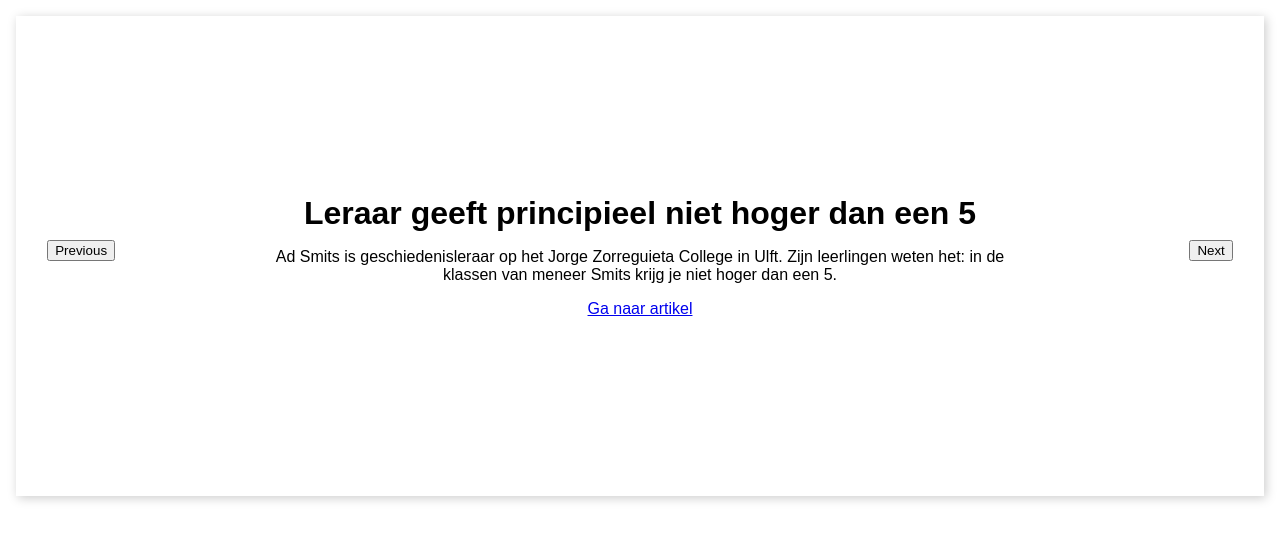
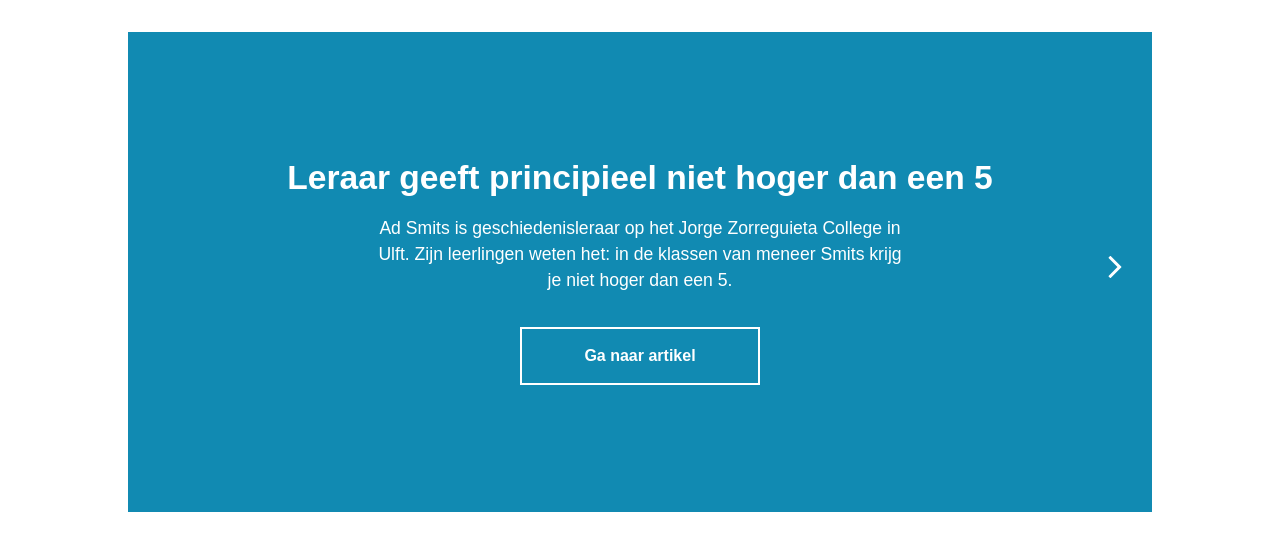
Before and after one commit to yoeripasmans/browser-technologies, a plain HTML site: page opdracht2/carrousel/index.html in a window 1280 px wide. Drawn offline with Linux system fonts and the light colour scheme.

Commit message:
Add files via upload

```diff
--- a/opdracht2/carrousel/index.css
+++ b/opdracht2/carrousel/index.css
@@ -9,13 +9,40 @@ body {
     font-family: sans-serif;
 }
 
+button {
+    background: none;
+    border: 0;
+    color: inherit;
+    cursor: pointer;
+    font: inherit;
+    line-height: normal;
+    overflow: visible;
+    padding: 0;
+    -webkit-appearance: button;
+    /* for input */
+    -webkit-user-select: none;
+    /* for button */
+    -moz-user-select: none;
+    -ms-user-select: none;
+}
+
+.offscreen {
+    display: none;
+}
+
 .carousel {
-	max-width: 100%;
+    max-width: 80%;
     min-height: 30em;
     position: relative;
-    margin: 1em;
-    box-shadow: 2px 2px 10px #ccc;
     overflow: hidden;
+    margin: 2em auto;
+}
+
+@media(max-width: 500px) {
+    .carousel {
+        margin: 0;
+        max-width: 100%;
+    }
 }
 
 .content {
@@ -26,23 +53,31 @@ body {
 }
 
 .content li {
-    margin: 0;
-    padding: 0;
+    margin: 2em auto;
+    padding: 4em;
+    color: #fff;
     list-style: none;
     text-align: center;
     width: 100%;
-
 }
 
-.content li h1{
+.content li h1 {
     margin: 0;
+}
+
+.content li p {
+    text-align: center;
 }
 
 .active {
     height: 30em;
 }
 
-.carouselbox button {
+.carousel .buttons {
+    display: block!important;
+}
+
+.carousel button {
     border: none;
     visibility: hidden;
 }
@@ -77,15 +112,70 @@ margin: 0;
     height: 100%;
     display: flex;
     transition: transform 0.4s;
-	overflow: hidden;
 }
 
 .active li {
     width: 100%;
     height: 100%;
-	padding: 0 15em;
+    padding: 3em;
+    display: inline;
+    margin: auto;
+    color: #fff;
+}
+
+@supports (display: flex) {
+    .active li {
         display: flex;
-	overflow: hidden;
         flex-direction: column;
         justify-content: center;
+        align-items: center;
     }
+}
+
+li a {
+    text-decoration: none;
+    color: #fff;
+    height: 3.6em;
+    border: 2px solid #fff;
+    width: 15em;
+    margin: 1em auto 0 auto;
+    display: flex;
+    align-items: center;
+    justify-content: center;
+    transition: 0.3s;
+    font-weight: 800;
+}
+
+li h1 {
+    font-size: 2.1em;
+    max-width: 30em;
+}
+
+li p {
+    line-height: 1.5;
+    font-size: 1.1em;
+    max-width: 30em;
+    margin: 1em auto;
+}
+
+li a:hover, li a:focus {
+    color: #000;
+    border: none;
+    background-color: #fff;
+}
+
+li:nth-child(1) {
+    background-color: #118AB2;
+}
+
+li:nth-child(2) {
+    background-color: #EF476F;
+}
+
+li:nth-child(3) {
+    background-color: #06D6A0;
+}
+
+li:nth-child(4) {
+    background-color: #073B4C;
+}
--- a/opdracht2/carrousel/index.html
+++ b/opdracht2/carrousel/index.html
@@ -10,36 +10,38 @@
 
 <body>
 	<div class="carousel">
-		<div class="buttons">
+		<div class="buttons" style="display:none">
 			<button class="prev-button">
+			<svg xmlns="http://www.w3.org/2000/svg" width="22" height="22" viewbox="0 0 284.935 284.936"><path d="M110.488 142.468L222.694 30.264c1.902-1.903 2.854-4.093 2.854-6.567s-.951-4.664-2.854-6.563L208.417 2.857C206.513.955 204.324 0 201.856 0c-2.475 0-4.664.955-6.567 2.857L62.24 135.9c-1.903 1.903-2.852 4.093-2.852 6.567 0 2.475.949 4.664 2.852 6.567l133.042 133.043c1.906 1.906 4.097 2.857 6.571 2.857 2.471 0 4.66-.951 6.563-2.857l14.277-14.267c1.902-1.903 2.851-4.094 2.851-6.57 0-2.472-.948-4.661-2.851-6.564L110.488 142.468z" fill="#FFF"/></svg>
        		 <span class="offscreen">Previous</span>
     		</button>
 			<button class="next-button">
      		 <span class="offscreen">Next</span>
+			 <svg xmlns="http://www.w3.org/2000/svg" width="22" height="22" viewbox="0 0 284.935 284.936"><path d="M222.701 135.9L89.652 2.857C87.748.955 85.557 0 83.084 0c-2.474 0-4.664.955-6.567 2.857L62.244 17.133c-1.906 1.903-2.855 4.089-2.855 6.567 0 2.478.949 4.664 2.855 6.567l112.204 112.204L62.244 254.677c-1.906 1.903-2.855 4.093-2.855 6.564 0 2.477.949 4.667 2.855 6.57l14.274 14.271c1.903 1.905 4.093 2.854 6.567 2.854 2.473 0 4.663-.951 6.567-2.854l133.042-133.044c1.902-1.902 2.854-4.093 2.854-6.567s-.945-4.664-2.847-6.571z" fill="#FFF"/></svg>
     	</button>
 		</div>
-		<ul class="content">
+		<ol class="content">
 			<li>
 				<h1>Leraar geeft principieel niet hoger dan een 5</h1>
 				<p>Ad Smits is geschiedenisleraar op het Jorge Zorreguieta College in Ulft. Zijn leerlingen weten het: in de klassen van meneer Smits krijg je niet hoger dan een 5.</p>
 				<a href="https://speld.nl/2018/02/20/leraar-geeft-principieel-niet-hoger-dan-een-5/">Ga naar artikel</a>
 			</li>
 			<li>
-				<h1>Zwevende lijsttrekker weet nog niet tegen wie hij vandaag aangifte gaat doen</h1>
-				<p>Ad Smits is geschiedenisleraar op het Jorge Zorreguieta College in Ulft. Zijn leerlingen weten het: in de klassen van meneer Smits krijg je niet hoger dan een 5.</p>
-				<a href="https://speld.nl/2018/02/20/leraar-geeft-principieel-niet-hoger-dan-een-5/">Ga naar artikel</a>
+				<h1>Aankondiging winterweer blijkt reclamestunt NS</h1>
+				<p>Het winterweer dat de NS vandaag noodzaakte tot een aangepaste dienstregeling blijkt een reclamestunt.</p>
+				<a href="https://speld.nl/2015/01/29/aankondiging-winterweer-blijkt-reclamestunt-ns/">Ga naar artikel</a>
 			</li>
 			<li>
 				<h1>ING trekt dubbele afboekingen in na ophef</h1>
-				<p>Ad Smits is geschiedenisleraar op het Jorge Zorreguieta College in Ulft. Zijn leerlingen weten het: in de klassen van meneer Smits krijg je niet hoger dan een 5.</p>
+				<p>De ING zegt geschrokken te zijn van de ophef naar aanleiding van de dubbele afboekingen. De bank heeft daarom besloten om toch maar niet 3 miljoen betalingen in het niets te laten verdwijnen.</p>
+				<a href="https://speld.nl/2018/03/21/ing-trekt-dubbele-afboekingen-na-ophef/">Ga naar artikel</a>
+			</li>
+			<li>
+				<h1>Versoepelen bonusregels!</h1>
+				<p>Nu de bankiers Engeland massaal verlaten, gaan er in Nederland stemmen op om de strenge regels voor bankiersbonussen te versoepelen. </p>
 				<a href="https://speld.nl/2018/02/20/leraar-geeft-principieel-niet-hoger-dan-een-5/">Ga naar artikel</a>
 			</li>
-			<li>
-				<h1>Versoepelen bonusregels: er kán eigenlijk niks mis gaan!</h1>
-				<p>Ad Smits is geschiedenisleraar op het Jorge Zorreguieta College in Ulft. Zijn leerlingen weten het: in de klassen van meneer Smits krijg je niet hoger dan een 5.</p>
-				<a href="https://speld.nl/2018/02/20/leraar-geeft-principieel-niet-hoger-dan-een-5/">Ga naar artikel</a>
-			</li>
-		</ul>
+		</ol>
 	</div>
 
 	<script type="text/javascript" src="index.js"></script>
--- a/opdracht2/carrousel/index.js
+++ b/opdracht2/carrousel/index.js
@@ -1,6 +1,5 @@
 (function() {
-	if (!document.querySelector ||
-		!('classList' in document.body)) {
+	if (!document.querySelector || !('classList' in document.body)) {
 		return false;
 	}
 
@@ -22,18 +21,18 @@
 		carousel.classList.add('active');
 		carouselContent.style.width = (slidesLength * 100) + '%';
 		carouselContent.style.transform = 'translateX(-' + animatePos() + 'px)';
-		addClass();
-		startCarouselInterval();
+		sliderNavIcons();
+		// startCarouselInterval();
 	}
 
 	function animateNext() {
 		if (currentSlideID >= (slidesLength - 1)) {
-			console.log('ga terug');
 			currentSlideID = 0;
 		} else {
 			currentSlideID++;
 		}
 		carouselContent.style.transform = 'translateX(-' + animatePos() + 'px)';
+		sliderNavIcons();
 	}
 
 	function animatePrev() {
@@ -41,25 +40,32 @@
 			currentSlideID--;
 		}
 		carouselContent.style.transform = 'translateX(-' + animatePos() + 'px)';
+		sliderNavIcons();
 	}
 
+	function sliderNavIcons() {
+		if (currentSlideID === 0) {
+			prevButton.style.display = 'none';
+		} else {
+			prevButton.style.display = 'inline';
+		}
+
+		if (currentSlideID >= (slidesLength - 1)) {
+			nextButton.style.display = 'none';
+
+		} else {
+			nextButton.style.display = 'inline';
+		}
+
+	}
 
 	function animatePos() {
 		return viewWidth * currentSlideID;
 	}
-
-	function addClass() {
-		current.classList.remove('current');
-		current = slides[currentSlideID];
-		current.classList.add('current');
-	}
-
-
-	function startCarouselInterval() {
-		myVar = setInterval(animateNext, 6000);
-	}
-
-
+	//
+	// function startCarouselInterval() {
+	// 	myVar = setInterval(animateNext, 6000);
+	// }
 
 	// add event handlers to buttons
 	nextButton.addEventListener('click', animateNext);
```
Also changed, not shown: opdracht2/carrousel/carrousel.jpg (added), opdracht2/carrousel/readme.md. Lines whose indentation alone changed are shown as unchanged.
